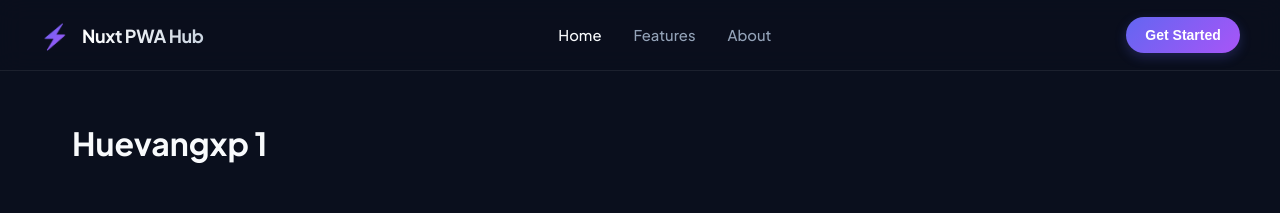
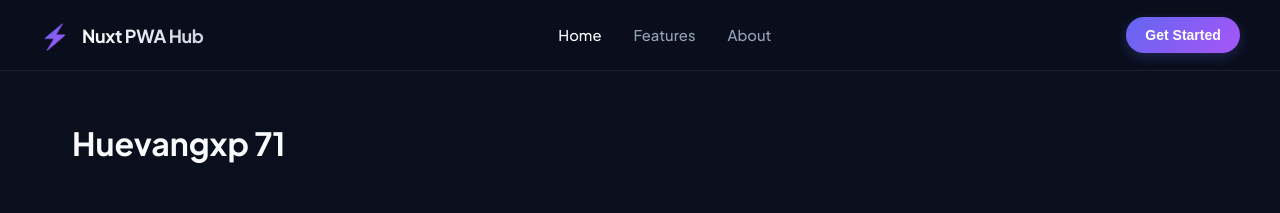
Before and after one commit to huevangxp/pwa-101, a Nuxt app: page / in a window 1280 px wide. Shown: the top 213 px of the page. Built offline with nearby package versions, Linux system fonts and the light colour scheme.

Commit message:
commit Fri 05/29/2026 14:45:56.13

```diff
--- a/pages/index.vue
+++ b/pages/index.vue
@@ -1,5 +1,5 @@
 <template>
   <div>
-    <h1>Huevangxp 1</h1>
+    <h1>Huevangxp 71</h1>
   </div>
 </template>
```
